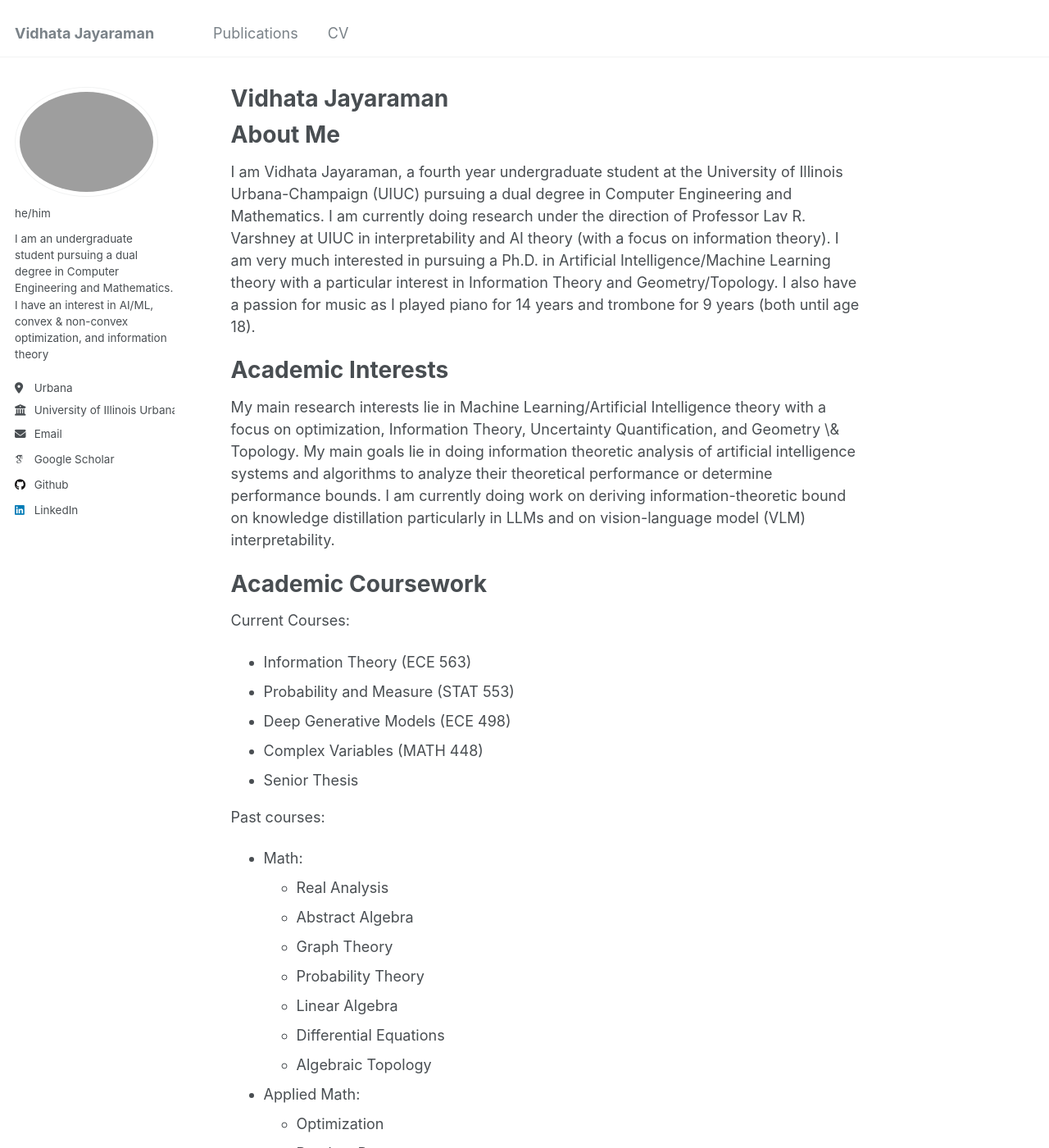
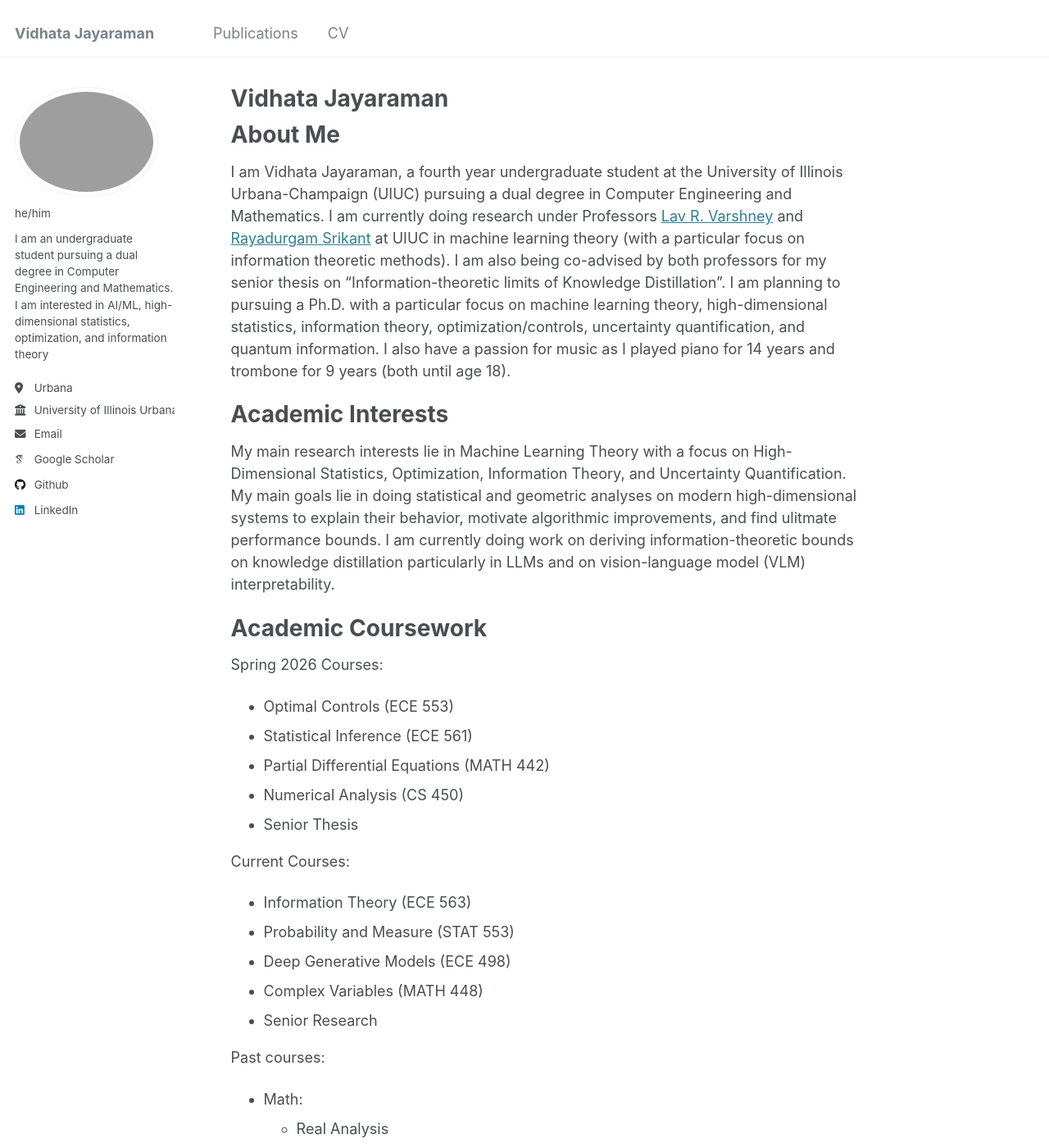
Before and after one commit to dxdt14/dxdt14.github.io, a Jekyll site: the page built from _pages/about.md, in a window 1280 px wide and 1400 px high. Shown: the whole window at 82% size. Built offline with Jekyll 4.4.1, drawn with Linux system fonts in a browser that asks for light colours; some web fonts are replaced.

Commit message:
updated bio and about_me

```diff
--- a/_config.yml
+++ b/_config.yml
@@ -24,7 +24,7 @@ author:
   avatar           : "IMG_0930.png"
   name             : ""
   pronouns         : "he/him"
-  bio              : "I am an undergraduate student pursuing a dual degree in Computer Engineering and Mathematics. I have an interest in AI/ML, convex & non-convex optimization, and information theory"
+  bio              : "I am an undergraduate student pursuing a dual degree in Computer Engineering and Mathematics. I am interested in AI/ML, high-dimensional statistics, optimization, and information theory"
   location         : "Urbana"
   employer         : "University of Illinois Urbana-Champaign"
   uri              : # URL
--- a/_pages/about.md
+++ b/_pages/about.md
@@ -11,23 +11,29 @@ About Me
 ===
 
 I am Vidhata Jayaraman, a fourth year undergraduate student at the University of Illinois Urbana-Champaign (UIUC) pursuing a dual degree
-in Computer Engineering and Mathematics. I am currently doing research under the direction of Professor Lav R. Varshney at UIUC in interpretability and AI theory (with a focus on information theory). I am very much interested in pursuing a Ph.D. in Artificial Intelligence/Machine Learning theory with a particular interest in Information Theory and Geometry/Topology. I also have a passion for music as I played piano for 14 years and trombone for 9 years (both until age 18).
+in Computer Engineering and Mathematics. I am currently doing research under Professors [Lav R. Varshney](varshney.csl.illinois.edu[) and [Rayadurgam Srikant](sites.google.com/a/illinois.edu/srikant) at UIUC in machine learning theory (with a particular focus on information theoretic methods). I am also being co-advised by both professors for my senior thesis on "Information-theoretic limits of Knowledge Distillation". I am planning to pursuing a Ph.D. with a particular focus on machine learning theory, high-dimensional statistics, information theory, optimization/controls, uncertainty quantification, and quantum information. I also have a passion for music as I played piano for 14 years and trombone for 9 years (both until age 18).
 
 
 Academic Interests
 ===
 
-My main research interests lie in Machine Learning/Artificial Intelligence theory with a focus on optimization, Information Theory, Uncertainty Quantification, and Geometry \& Topology. My main goals lie in doing information theoretic analysis of artificial intelligence systems and algorithms to analyze their theoretical performance or determine performance bounds. I am currently doing work on deriving information-theoretic bound on knowledge distillation particularly in LLMs and on vision-language model (VLM) interpretability.
+My main research interests lie in Machine Learning Theory with a focus on High-Dimensional Statistics, Optimization, Information Theory, and Uncertainty Quantification. My main goals lie in doing statistical and geometric analyses on modern high-dimensional systems to explain their behavior, motivate algorithmic improvements, and find ulitmate performance bounds. I am currently doing work on deriving information-theoretic bounds on knowledge distillation particularly in LLMs and on vision-language model (VLM) interpretability.
 
 Academic Coursework
 ===
+Spring 2026 Courses:
+- Optimal Controls (ECE 553)
+- Statistical Inference (ECE 561)
+- Partial Differential Equations (MATH 442)
+- Numerical Analysis (CS 450)
+- Senior Thesis
 
 Current Courses:
 - Information Theory (ECE 563)
 - Probability and Measure (STAT 553)
 - Deep Generative Models (ECE 498)
 - Complex Variables (MATH 448)
-- Senior Thesis
+- Senior Research
 
 Past courses:
 - Math:
```
